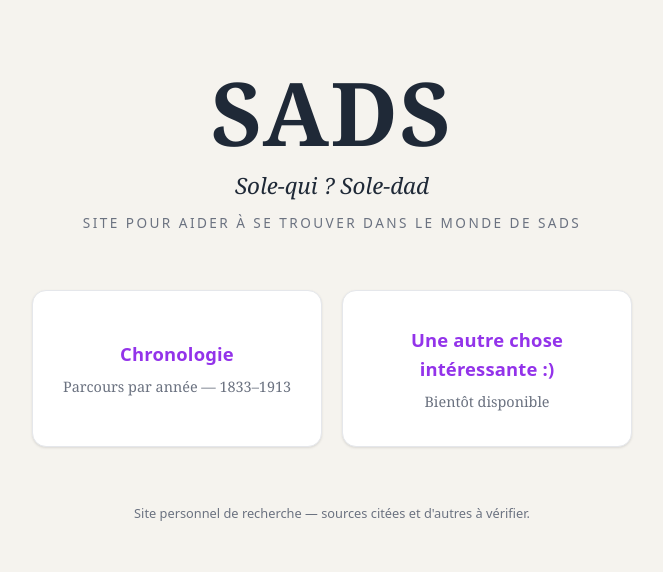
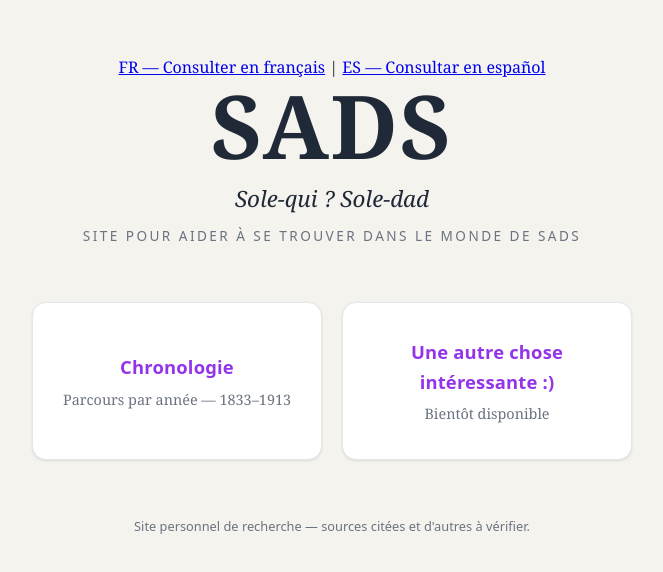
Before and after one commit to ynatalygd/sads, a plain HTML site: page index.html in a window 1280 px wide. Shown: the part 104-676 px from the top of the page, without its empty margins (308-971 px from the left). Drawn offline with Linux system fonts and the light colour scheme.

Commit message:
Update index.html

```diff
--- a/index.html
+++ b/index.html
@@ -3,12 +3,18 @@
 <head>
   <meta charset="UTF-8">
   <meta name="viewport" content="width=device-width, initial-scale=1">
+
   <title>SADS</title>
   <link rel="stylesheet" href="index.css">
 </head>
 <body>
 
 <main class="landing">
+
+  <div class="lang-switch">
+  <a href="/index.html">FR — Consulter en français</a> |
+  <a href="/es/index.html">ES — Consultar en español</a>
+  </div>
 
   <header class="landing__header">
     <h1 class="landing__title">SADS</h1>
```
